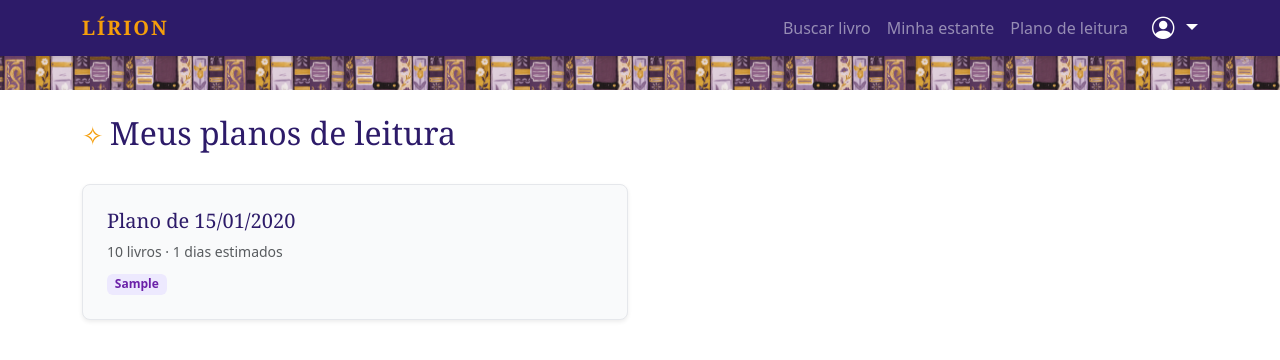
After one commit to Juliannas-003/Lirion, a Django app: page /retratos/historico/ in a window 1280 px wide. The commit adds this page. Shown: the top 360 px of the page. Run offline with Django 5.2, Linux system fonts and the light colour scheme; a user stored in the database is signed in; tables that the repository leaves empty hold one stand-in row (values such as "Sample post").

Commit message:
Template da seção de Planos do user

```diff
--- a/templates/core/home.html
+++ b/templates/core/home.html
@@ -1,7 +1,7 @@
 {% extends 'base.html' %}
 {% load static %}
 {% block strip %}{% endblock %} <!-- tirar a linha de lombada da base, pois usa bg-->
-{% block title %}Lírion — Sua leitura, sua história{% endblock %}
+{% block title %}Lírion{% endblock %}
 
 {% block content %}
 <style>
--- /dev/null
+++ b/templates/retratos/historico.html
@@ -0,0 +1,39 @@
+{% extends 'base.html' %}
+{% block title %}Meus planos de leitura — Lírion{% endblock %}
+{% block content %}
+<h2 style="font-family: Georgia, serif; color: #2D1B69;">Meus planos de leitura</h2>
+
+{% if not planos %}
+  <p class="text-muted fst-italic mt-3">
+    Nenhum plano gerado ainda.
+    <a href="{% url 'retratos:criar_plano' %}">Crie seu primeiro plano</a>.
+  </p>
+{% else %}
+  <div class="row row-cols-1 row-cols-md-2 g-4 mt-2">
+    {% for plano in planos %}
+      <div class="col">
+        <a href="{% url 'retratos:ver_plano' plano.id %}" class="text-decoration-none">
+          <div class="p-4 rounded-3 h-100 shadow-sm" style="background: #F9FAFB; border: 1px solid #E5E7EB;">
+            <h5 style="font-family: Georgia, serif; color: #2D1B69;">
+              Plano de {{ plano.data_geracao|date:"d/m/Y" }}
+            </h5>
+            <p class="small text-muted mb-2">
+              {{ plano.quantidade_livros }} livro{{ plano.quantidade_livros|pluralize }}
+              · {{ plano.duracao_estimada_dias }} dias estimados
+            </p>
+            {% if plano.generos.all %}
+              <div>
+                {% for g in plano.generos.all %}
+                  <span class="badge me-1" style="background-color: #EDE9FE; color: #6B21A8;">
+                    {{ g.genero }}
+                  </span>
+                {% endfor %}
+              </div>
+            {% endif %}
+          </div>
+        </a>
+      </div>
+    {% endfor %}
+  </div>
+{% endif %}
+{% endblock %}
```
